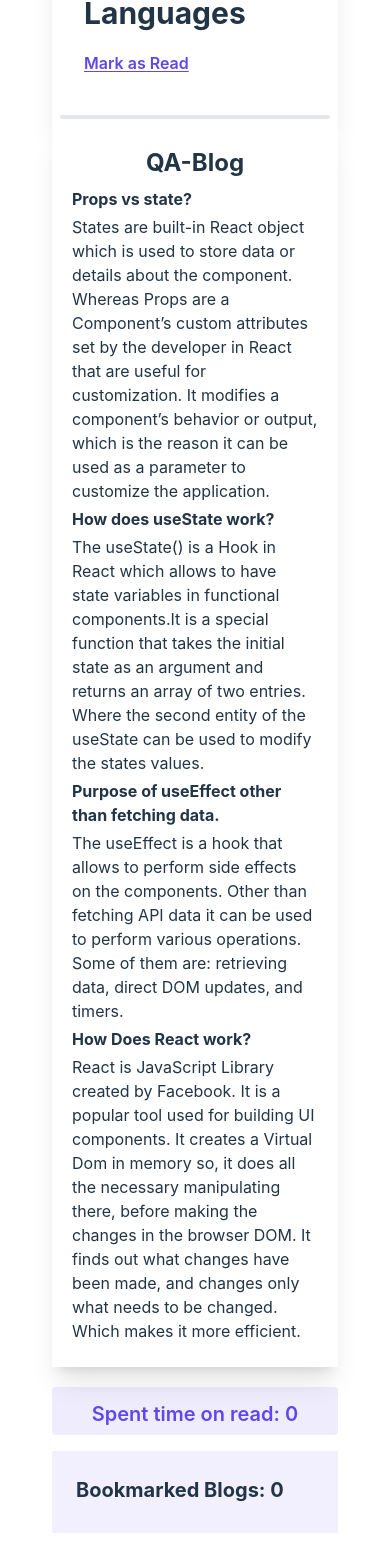
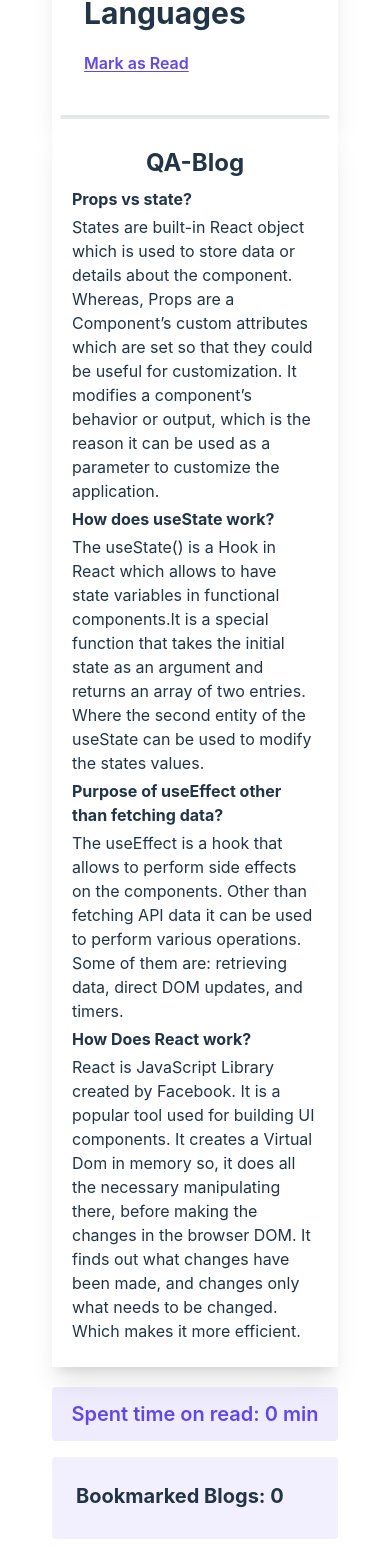
Before and after one commit to Imran-A-K/Cafe-De-Program-, a React (Vite) app: page / in a window 390 px wide. Shown: the part 2283-3851 px from the top of the page. Built offline with nearby package versions, Linux system fonts and the light colour scheme.

Commit message:
some more changes with sidebar

```diff
--- a/src/Components/Main/Blog/Blog_Qa/Blog_Qa.jsx
+++ b/src/Components/Main/Blog/Blog_Qa/Blog_Qa.jsx
@@ -5,10 +5,10 @@ const Blog_Qa = () => {
     <div className='card w-full bg-base-100 shadow-xl rounded-b-none rounded-t-none p-5'>
       <h1 className='text-center text-2xl pb-2 font-bold'>QA-Blog</h1>
       <h2 className='pb-1 font-bold'>Props vs state?</h2>
-        <p className="pb-1">States are built-in React object which is used to store data or details about the component. Whereas Props are a Component’s custom attributes set by the developer in React that are useful for customization. It modifies a component’s behavior or output, which is the reason it can be used as a parameter to customize the application.</p>
+      <p className="pb-1">States are built-in React object which is used to store data or details about the component. Whereas, Props are a Component’s custom attributes which are set so that they could be useful for customization. It modifies a component’s behavior or output, which is the reason it can be used as a parameter to customize the application.</p>
       <h2 className='pb-1 font-bold'>How does useState work?</h2>
       <p className="pb-1">The useState() is a Hook in React which allows to have state variables in functional components.It is a special function that takes the initial state as an argument and returns an array of two entries. Where the second entity of the useState can be used to  modify the states values. </p>
-        <h2 className='pb-1 font-bold'>Purpose of useEffect other than fetching data.</h2>
+      <h2 className='pb-1 font-bold'>Purpose of useEffect other than fetching data?</h2>
       <p className="pb-1"> The useEffect is a hook that allows to perform side effects on the components. Other than fetching API data it can be used to perform various operations. Some of them are:
         retrieving data, direct DOM updates, and timers.
       </p>
--- a/src/Components/Main/Sidebar/Blog_Title_Holder/Blog_Title_Holder.jsx
+++ b/src/Components/Main/Sidebar/Blog_Title_Holder/Blog_Title_Holder.jsx
@@ -2,7 +2,7 @@ import React from 'react'
 
 const Blog_Title_Holder = ({blogTitle}) => {
   return (
-    <div className=' m-2 text-left text-[18px] font-semibold bg-white p-3'>{blogTitle}</div>
+    <div className='rounded-[4px] m-2 text-left text-[18px] font-semibold bg-white p-3'>{blogTitle}</div>
   )
 }
 
--- a/src/Components/Main/Sidebar/Sidebar.jsx
+++ b/src/Components/Main/Sidebar/Sidebar.jsx
@@ -3,10 +3,9 @@ import Blog_Title_Holder from './Blog_Title_Holder/Blog_Title_Holder'
 
 const Sidebar = ({totalReadTime,bookMarkList}) => {
   return (
-    <div className='w-full flex flex-col gap-4 sticky top-0'>
-{/* <input className='bg-teal-300 w-full' type="text" value={totalReadTime} disabled /> */}
-    <p className='text-center p-3 mt-1 rounded-[4px] bg-[#6047EC]/[0.1] h-12 text-[20px] font-semibold text-[#6047EC]'>Spent time on read: {totalReadTime}</p>
-    <div className='flex flex-col pt-3 pl-3 pr-5 gap-4 bg-[#6047EC]/[0.08]'>
+    <div className='w-full flex flex-col gap-4 '>
+    <p className='text-center p-3 mt-1 rounded-[4px] bg-[#6047EC]/[0.1] lg:h-12 text-[20px] font-semibold text-[#6047EC] '>Spent time on read: {totalReadTime} min</p>
+    <div className='flex flex-col pt-3 pl-3 pr-5 gap-4 bg-[#6047EC]/[0.08] rounded-[4px]'>
         <p className='text-left  text-[20px] font-bold pt-3 pl-3'> Bookmarked Blogs: {bookMarkList.length} </p>
         <div className='flex flex-col gap-2 pb-3'>
             {
--- a/src/index.css
+++ b/src/index.css
@@ -15,15 +15,11 @@
   -webkit-font-smoothing: antialiased;
   -moz-osx-font-smoothing: grayscale;
   -webkit-text-size-adjust: 100%;
+  /* position: relative; */
 }
 
-a {
-  font-weight: 500;
-  color: #646cff;
-  text-decoration: inherit;
-}
-a:hover {
-  color: #535bf2;
+body{
+  /* position: relative; */
 }
 
 /* body {
```
Also changed, not shown: src/App.css (+1 -20 lines). Lines whose indentation alone changed are shown as unchanged.
